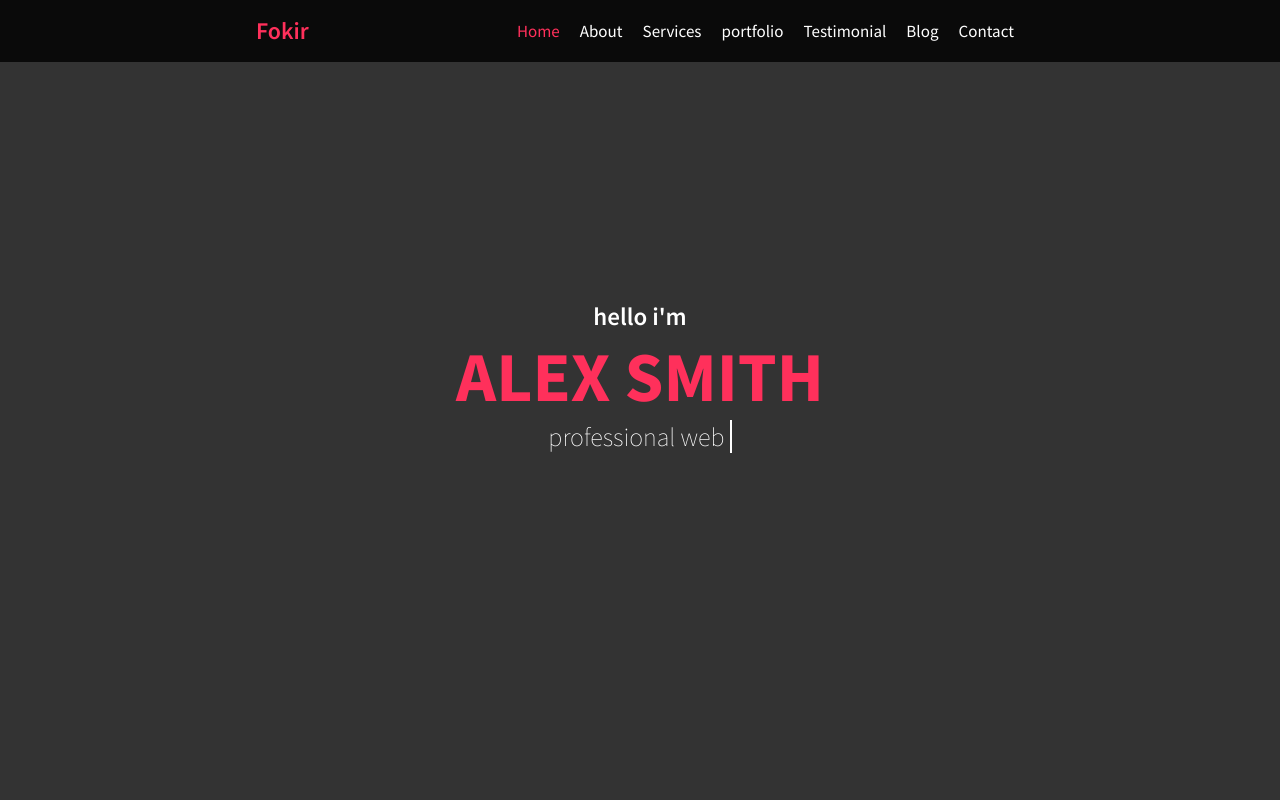
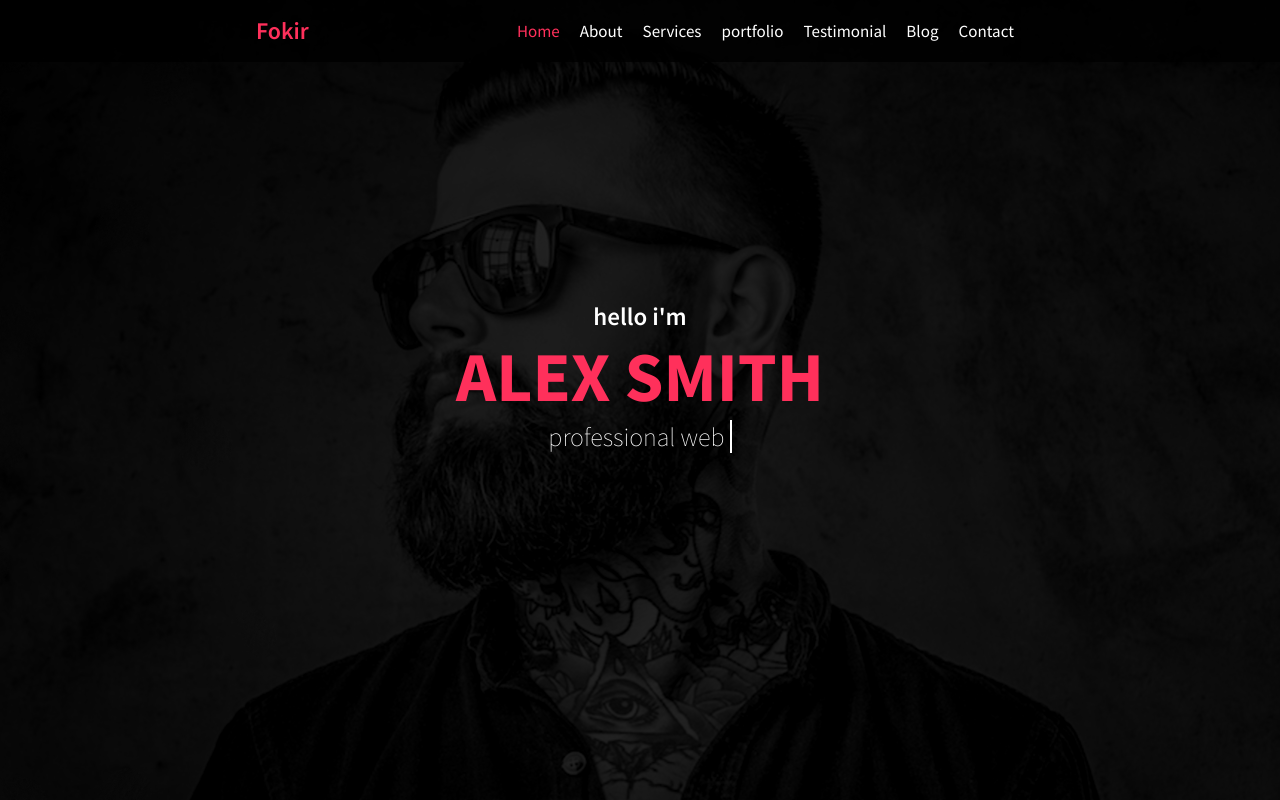
Before and after one commit to ammarmagdi/fokir, a plain HTML site: page index.html in a window 1280 px wide. Shown: the top 800 px of the page. Drawn offline with Linux system fonts and the light colour scheme; the site is published under a folder, as on GitHub Pages, so addresses that start at the root find nothing.

Commit message:
3delt fe sorat 2lhero section

```diff
--- a/css/style.css
+++ b/css/style.css
@@ -58,7 +58,7 @@ html {
 }
 
 .landing {
-  background-image: url(/slider-01.jpg);
+  background-image: url(../slider-01.jpg);
   background-position: center;
   background-size: cover;
   height: 100vh;
```
